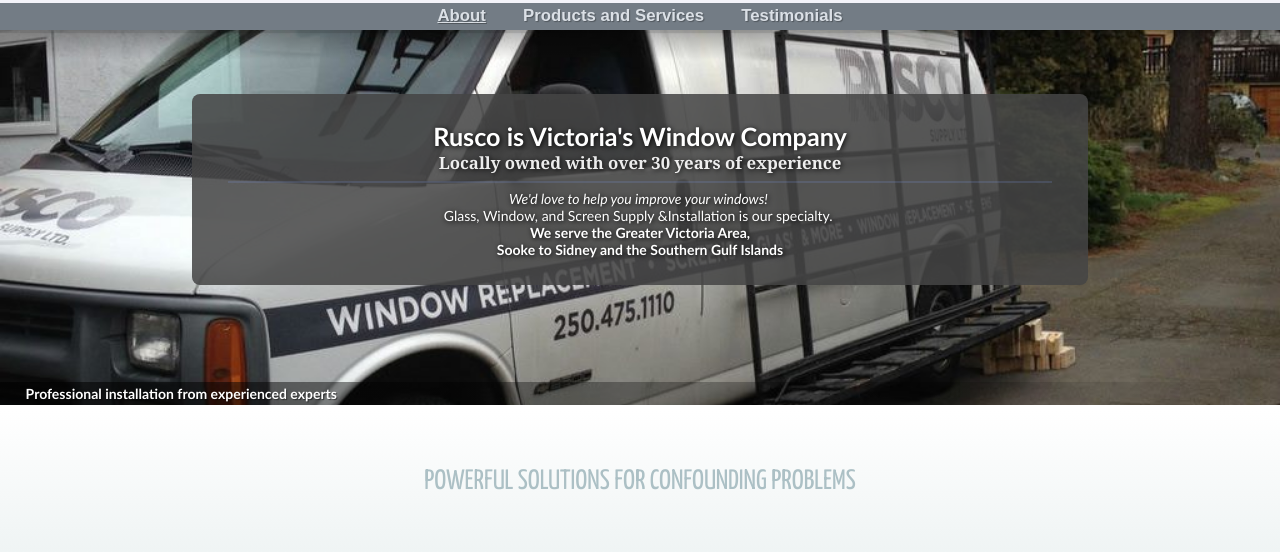
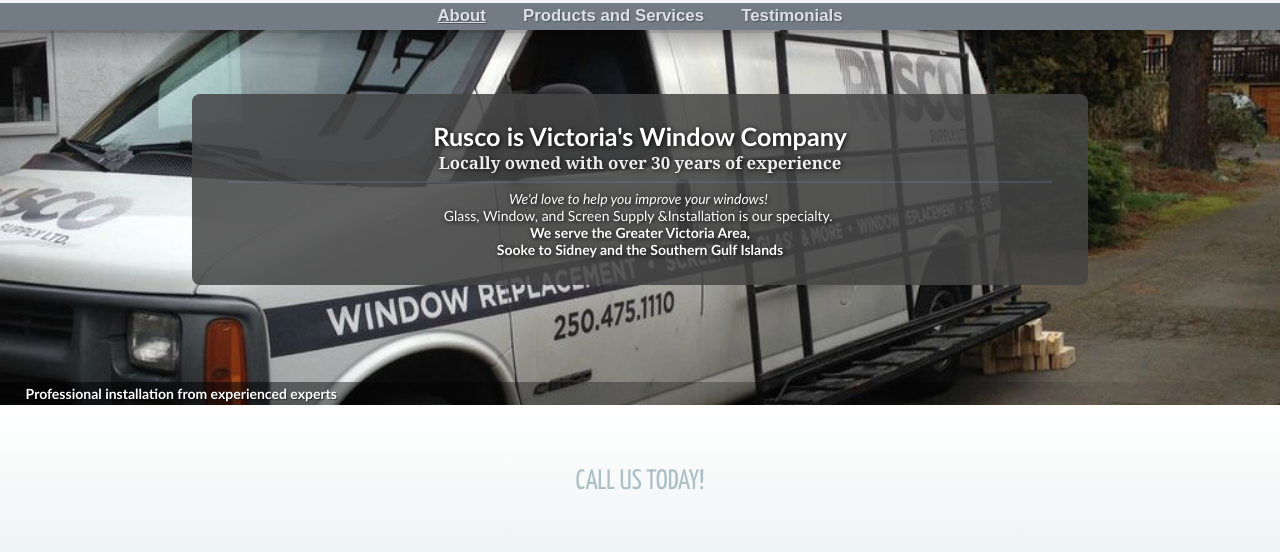
Before and after one commit to slick-websites/ruscosupply.ca, a website: page index.html in a window 1280 px wide. Shown: the part 165-717 px from the top of the page. Drawn offline with nearby package versions, Linux system fonts and the light colour scheme; a web font is replaced by a local one.

Commit message:
tweak homepage text

```diff
--- a/index.html
+++ b/index.html
@@ -77,7 +77,7 @@
                 </div>
                 <div class="stage">
                     <div class="lead" data-slick-block="full" data-snippet-id="about stage lead">
-                        <h1>POWERFUL SOLUTIONS FOR CONFOUNDING PROBLEMS</h1>
+                        <h1>CALL US TODAY!</h1>
                     </div>
                     <div class="stand">
                         <section>
@@ -683,7 +683,7 @@
             "qinfo-one": "<i>Phone:<\/i> <b><a href=\"tel:2504751110\">1-250-475-1110<\/a><\/b>",
             "qinfo-two": "<i>Location:<\/i> <b><a href=\"https:\/\/maps.google.ca\/maps?q=3-477+Boleskine+Rd,+Victoria,+BC,+V8Z+1E7&amp;hl=en&amp;ll=48.452361,-123.379104&amp;spn=0.010987,0.0156&amp;sll=48.452297,-123.379458&amp;sspn=0.005522,0.0078&amp;t=h&amp;hnear=477+Boleskine+Rd,+Victoria,+British+Columbia+V8Z+1E5&amp;z=16\" target=\"_blank\">#3-477 Boleskine Rd<\/a><\/b>&nbsp;<br><i>(Near Uptown)<\/i>",
             "about plate": "<h1>Rusco is Victoria's Window Company<\/h1><h2>Locally owned with over 30 years of experience<\/h2><div><hr><\/div><p><i>We'd love to help you improve your windows!&nbsp;<\/i><br>Glass, Window, and Screen Supply &amp; Installation is our specialty.&nbsp;<br><b>We serve the Greater Victoria Area, <br>Sooke to Sidney and the Southern Gulf Islands<\/b><\/p>",
-            "about stage lead": "<h1>POWERFUL SOLUTIONS FOR CONFOUNDING PROBLEMS<\/h1>",
+            "about stage lead": "<h1>CALL US TODAY!<\/h1>",
             "stand one tidbit": "<h1>We'll Help You Understand Your Options<\/h1><h2>Free consultations from honest experts<\/h2><div><hr><\/div><p>Rusco Window &amp; Screen is committed to properly educating clients about the various options available to them. When you have us out to your home for a free consultation, we'll assess the problems and determine whether it would be more cost effective to repair or replace a window. We're dedicated to solving problems logically and efficiently.<\/p>",
             "stand two tidbit": "<h1>We're Clean, Efficient, and Effective<\/h1><h2>Replacing your windows without disturbing your home<\/h2><div><hr><\/div><p>Our team is efficient, tidy and professional: We're not here to disrupt your daily activities; we're here to replace your windows so you can get back to enjoying them. We use drop sheets to protect your possessions and always finish the job by vacuuming up any debris.<\/p>",
             "about blurb": "<p><\/p><h1><\/h1><p><\/p>",
```
